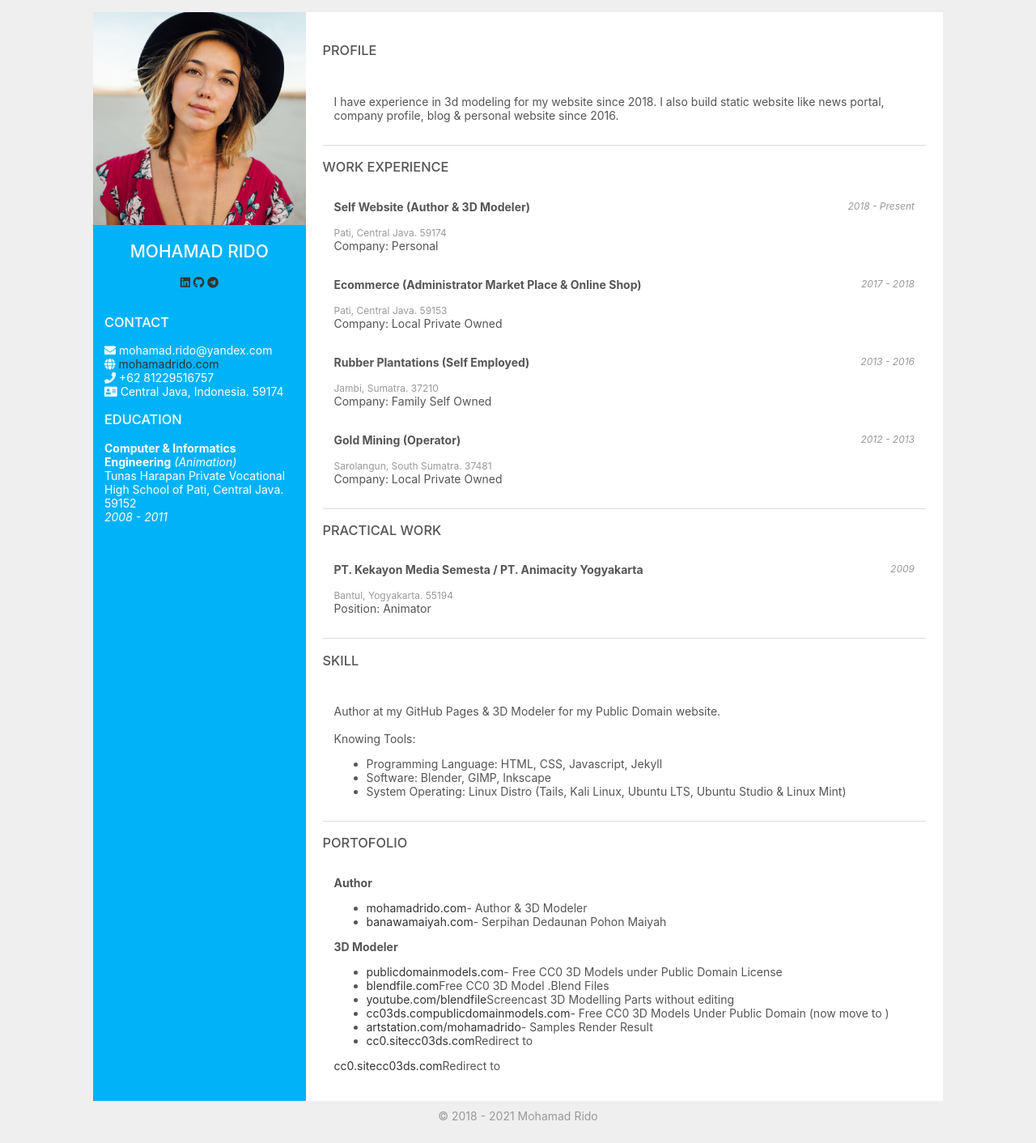
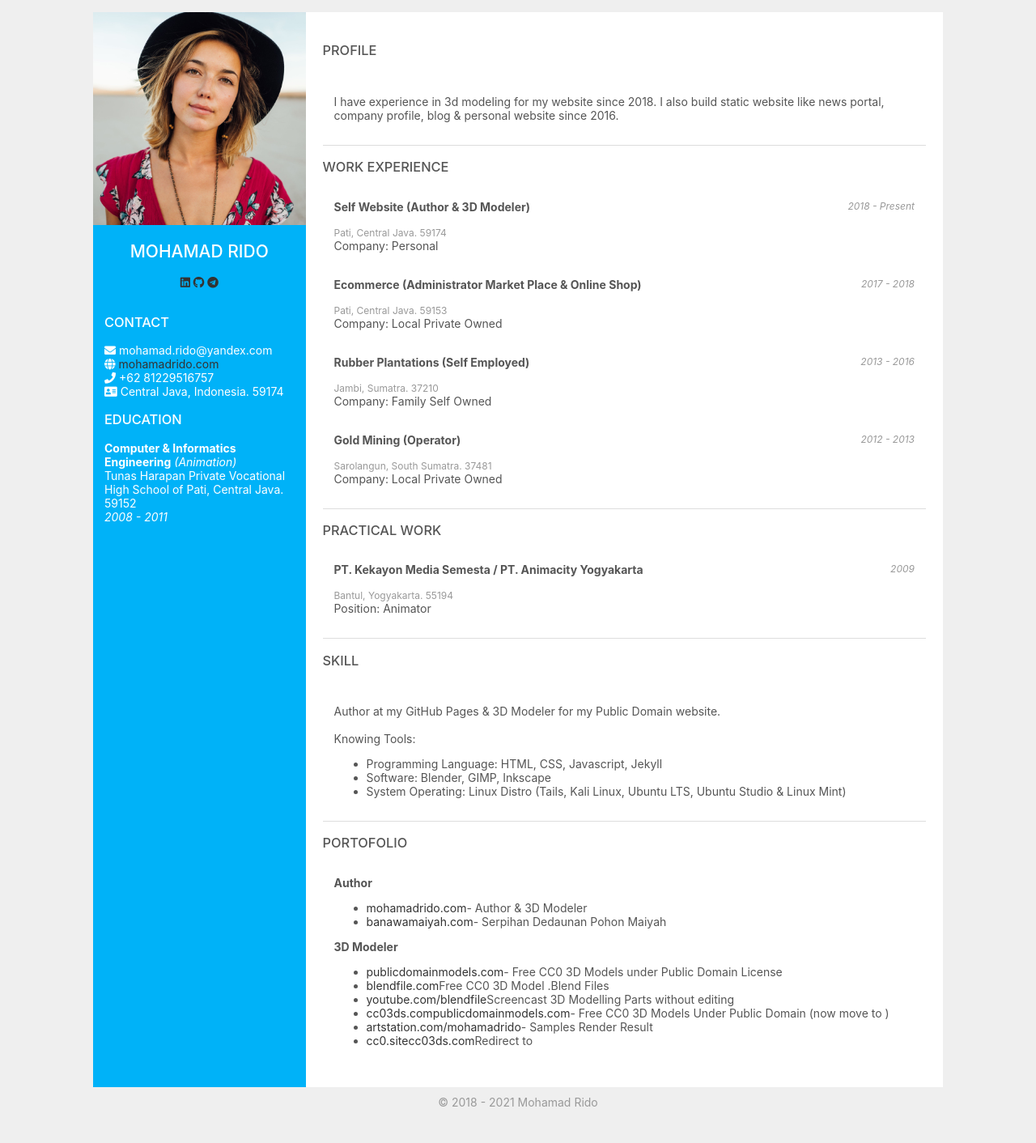
Before and after one commit to mohamadrido/about, a Jekyll site: the page built from index.html, in a window 1280 px wide. Shown: the whole page at 81% size. Built offline with Jekyll 4.4.1, drawn with Linux system fonts in a browser that asks for light colours; nearby versions of some CDN libraries.

Commit message:
Update index.html

```diff
--- a/index.html
+++ b/index.html
@@ -93,7 +93,7 @@
     </div>
 
     <h3>PORTOFOLIO</h3>
-    <div class="container" style="padding: 1em;">
+    <div class="container" style="float: none; padding: 1em;">
     <b>Author</b>
       <ul>
       <li><a href="https://mohamadrido.com">mohamadrido.com</a> - Author & 3D Modeler</li>
@@ -109,7 +109,6 @@
       <li><a href="https://artstation.com/mohamadrido">artstation.com/mohamadrido</a> - Samples Render Result</li>
       <li><a href="https://cc0.site">cc0.site</a> Redirect to <a href="https://cc03ds.com">cc03ds.com</a></li>
       </ul>
-      <a href="https://cc0.site">cc0.site</a> Redirect to <a href="https://cc03ds.com">cc03ds.com</a>
     </div>
 
   </div>
```
